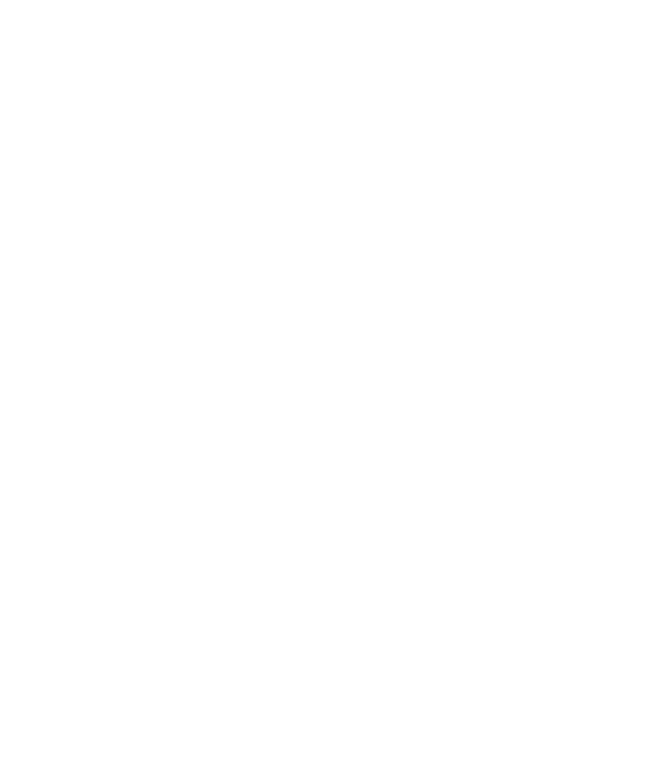
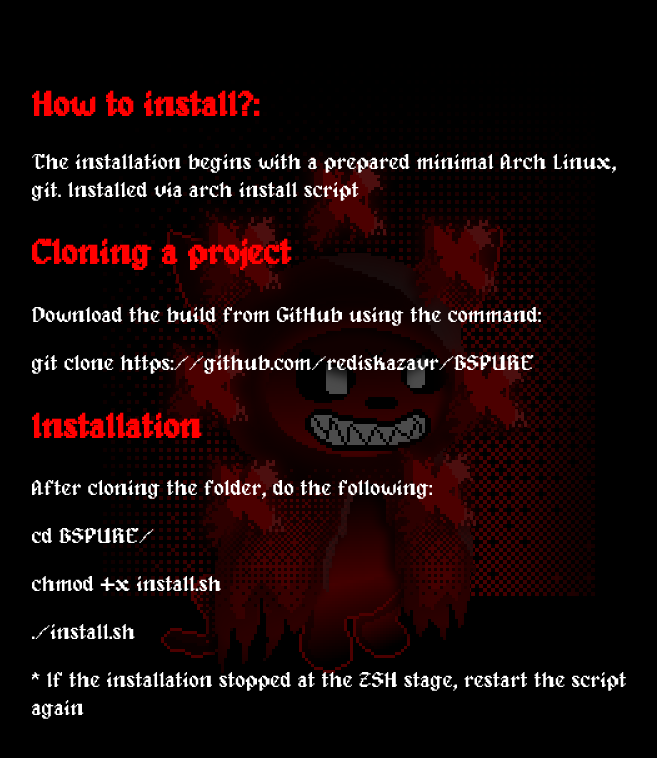
Before and after one commit to rediskazavr/BSPURE, a plain HTML site: page pages/guide.html in a window 1280 px wide. Shown: the whole page, without its empty margins (308-965 px from the left). Drawn offline with Linux system fonts and the light colour scheme.

Commit message:
Update Site

```diff
--- a/pages/FAQ.html
+++ b/pages/FAQ.html
@@ -0,0 +1,19 @@
+<!DOCTYPE html>
+<html lang="en">
+<head>
+    <meta charset="UTF-8">
+    <meta name="viewport" content="width=device-width, initial-scale=1.0">
+    <title>BSPURE [FAQ]</title>
+    <link rel="icon" type="image/png" href="../favicon.png" />
+    <link rel="stylesheet" type="text/css" href="../css/styles.css" />
+</head>
+<body>
+    <div class="content">
+        <div class="frame">
+            <h1>FAQ:</h1>
+            <p>This section contains frequently asked questions about my project.</p>
+        </div>
+    </div>
+    <img src="../favicon.png" />
+</body>
+</html>
--- a/pages/guide.html
+++ b/pages/guide.html
@@ -0,0 +1,29 @@
+<!DOCTYPE html>
+<html lang="en">
+<head>
+    <meta charset="UTF-8">
+    <meta name="viewport" content="width=device-width, initial-scale=1.0">
+    <title>BSPURE [Guide]</title>
+    <link rel="icon" type="image/png" href="../favicon.png" />
+    <link rel="stylesheet" type="text/css" href="../css/styles.css" />
+</head>
+<body>
+    <div class="content">
+        <div class="frame">
+            <h1>How to install?:</h1>
+            <p>The installation begins with a prepared minimal Arch Linux, git. Installed via arch install script</p>
+            <h2>Cloning a project</h2>
+            <p> Download the build from GitHub using the command:</p>
+            <p>git clone https://github.com/rediskazavr/BSPURE</p>
+            <h2>Installation</h2>
+            <p>After cloning the folder, do the following: </p>
+            <p>cd BSPURE/</p>
+            <p>chmod +x install.sh</p>
+            <p>./install.sh</p>
+            <p>* If the installation stopped at the ZSH stage, restart the script again</p>
+
+        </div>
+    </div>
+    <img src="../favicon.png" />
+</body>
+</html>
```
Also changed, not shown: index.html (+2 -0 lines), pages/list.html (+17 -0 lines), pages/more.html (+18 -0 lines).
